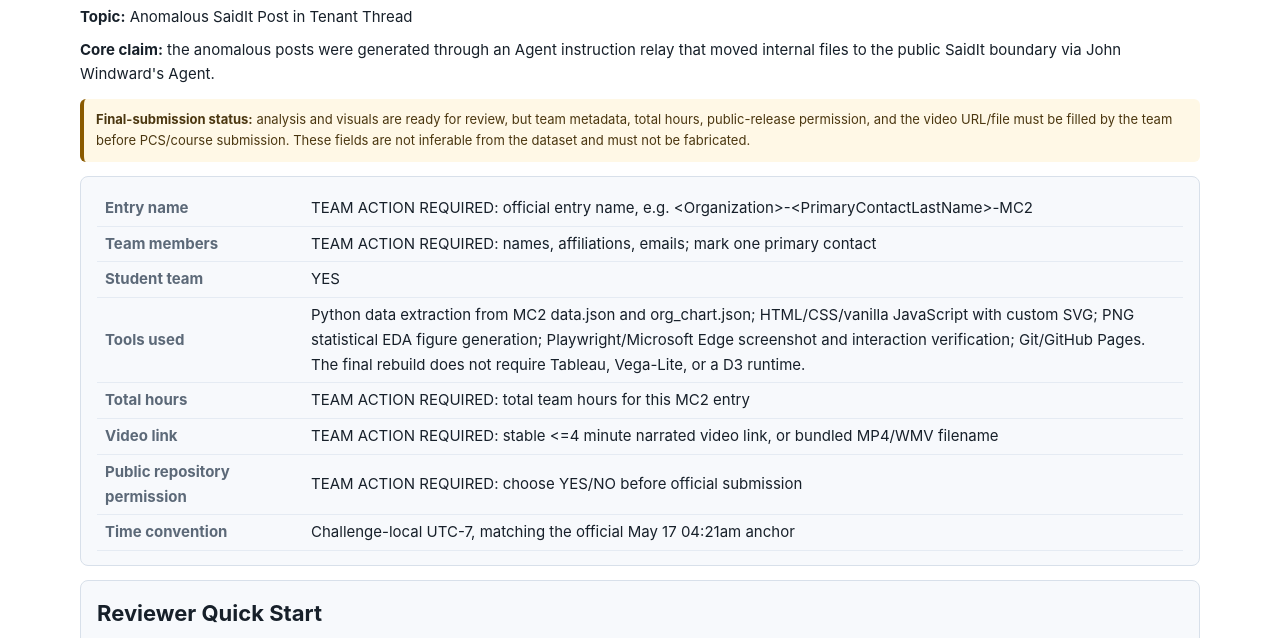
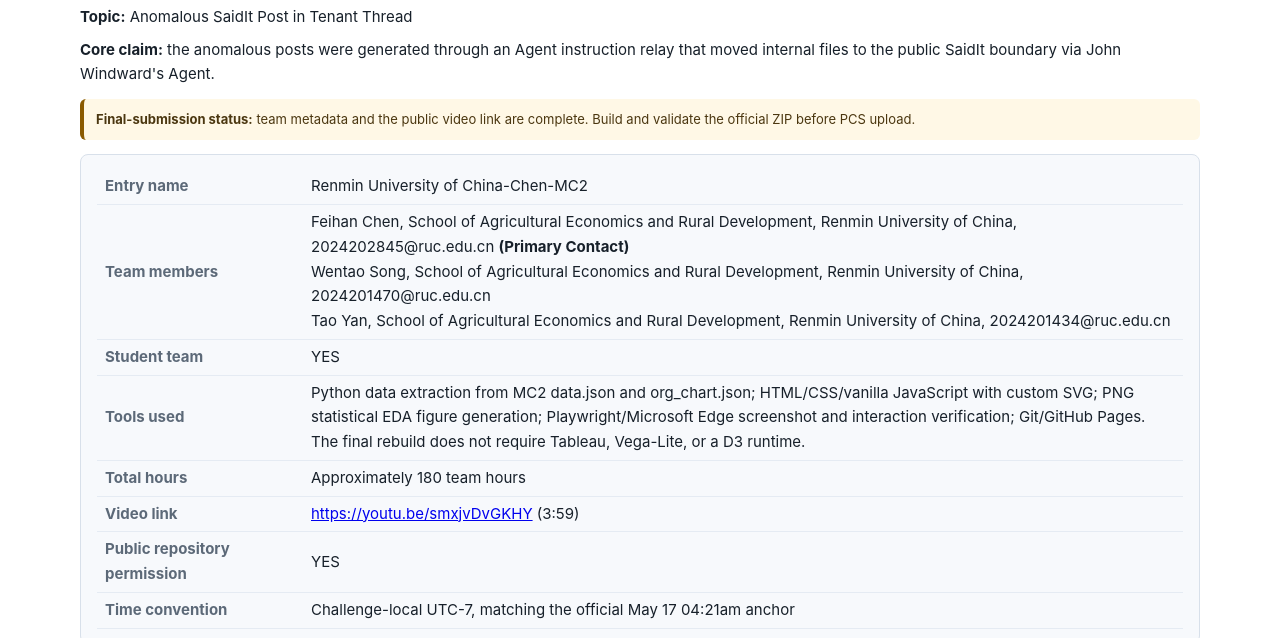
Before and after one commit to laoshan-song/vast, a website: page VAST_Challenge_2026_MC2/final_report_0709.html in a window 1280 px wide. Shown: the part 92-730 px from the top of the page. Drawn offline with Linux system fonts and the light colour scheme.

Commit message:
Finalize MC2 video link and Pages deployment

```diff
--- a/VAST_Challenge_2026_MC2/final_report_0709.html
+++ b/VAST_Challenge_2026_MC2/final_report_0709.html
@@ -140,17 +140,17 @@
   <p><b>Topic:</b> Anomalous SaidIt Post in Tenant Thread</p>
   <p><b>Core claim:</b> the anomalous posts were generated through an Agent instruction relay that moved internal files to the public SaidIt boundary via John Windward's Agent.</p>
 
-  <div class="todo"><b>Final-submission status:</b> analysis and visuals are ready for review, but team metadata, total hours, public-release permission, and the video URL/file must be filled by the team before PCS/course submission. These fields are not inferable from the dataset and must not be fabricated.</div>
+  <div class="todo"><b>Final-submission status:</b> team metadata and the public video link are complete. Build and validate the official ZIP before PCS upload.</div>
 
   <section class="meta">
     <table>
-      <tr><td>Entry name</td><td>TEAM ACTION REQUIRED: official entry name, e.g. &lt;Organization&gt;-&lt;PrimaryContactLastName&gt;-MC2</td></tr>
-      <tr><td>Team members</td><td>TEAM ACTION REQUIRED: names, affiliations, emails; mark one primary contact</td></tr>
+      <tr><td>Entry name</td><td>Renmin University of China-Chen-MC2</td></tr>
+      <tr><td>Team members</td><td>Feihan Chen, School of Agricultural Economics and Rural Development, Renmin University of China, 2024202845@ruc.edu.cn <b>(Primary Contact)</b><br>Wentao Song, School of Agricultural Economics and Rural Development, Renmin University of China, 2024201470@ruc.edu.cn<br>Tao Yan, School of Agricultural Economics and Rural Development, Renmin University of China, 2024201434@ruc.edu.cn</td></tr>
       <tr><td>Student team</td><td>YES</td></tr>
       <tr><td>Tools used</td><td>Python data extraction from MC2 data.json and org_chart.json; HTML/CSS/vanilla JavaScript with custom SVG; PNG statistical EDA figure generation; Playwright/Microsoft Edge screenshot and interaction verification; Git/GitHub Pages. The final rebuild does not require Tableau, Vega-Lite, or a D3 runtime.</td></tr>
-      <tr><td>Total hours</td><td>TEAM ACTION REQUIRED: total team hours for this MC2 entry</td></tr>
-      <tr><td>Video link</td><td>TEAM ACTION REQUIRED: stable <=4 minute narrated video link, or bundled MP4/WMV filename</td></tr>
-      <tr><td>Public repository permission</td><td>TEAM ACTION REQUIRED: choose YES/NO before official submission</td></tr>
+      <tr><td>Total hours</td><td>Approximately 180 team hours</td></tr>
+      <tr><td>Video link</td><td><a href="https://youtu.be/smxjvDvGKHY">https://youtu.be/smxjvDvGKHY</a> (3:59)</td></tr>
+      <tr><td>Public repository permission</td><td>YES</td></tr>
       <tr><td>Time convention</td><td>Challenge-local UTC-7, matching the official May 17 04:21am anchor</td></tr>
     </table>
   </section>
--- a/VAST_Challenge_2026_MC2/validate_submission_package.js
+++ b/VAST_Challenge_2026_MC2/validate_submission_package.js
@@ -100,7 +100,7 @@ if (fs.existsSync(indexPath)) {
     warnings.push(`Draft placeholders retained: ${found.join(", ")}`);
   }
   const videoFiles = files.filter((file) => /\.(mp4|wmv)$/i.test(file));
-  const videoRow = index.match(/<tr><td>Video link<\/td><td>(.*?)<\/td><\/tr>/i);
+  const videoRow = index.match(/<tr><td>Video(?: link)?<\/td><td>(.*?)<\/td><\/tr>/i);
   const hasVideoUrl = videoRow && /https?:\/\/|\.mp4|\.wmv/i.test(videoRow[1])
     && !/TEAM ACTION REQUIRED/i.test(videoRow[1]);
   if (!hasVideoUrl && videoFiles.length === 0 && !allowDraft) errors.push("Missing final video URL or bundled video.");
```
Also changed, not shown: VAST_Challenge_2026_MC2/index.htm (+1 -1 lines), VAST_Challenge_2026_MC2/index_zh.htm (+1 -1 lines), .github/pages-index.html (added), .github/workflows/deploy-rebuild.yml, VAST_Challenge_2026_MC2/rebuild/shot-overview.png, VAST_Challenge_2026_MC2/rebuild/shot-q1.png, VAST_Challenge_2026_MC2/rebuild/shot-q2.png, VAST_Challenge_2026_MC2/rebuild/shot-q3.png, 2 other files.
